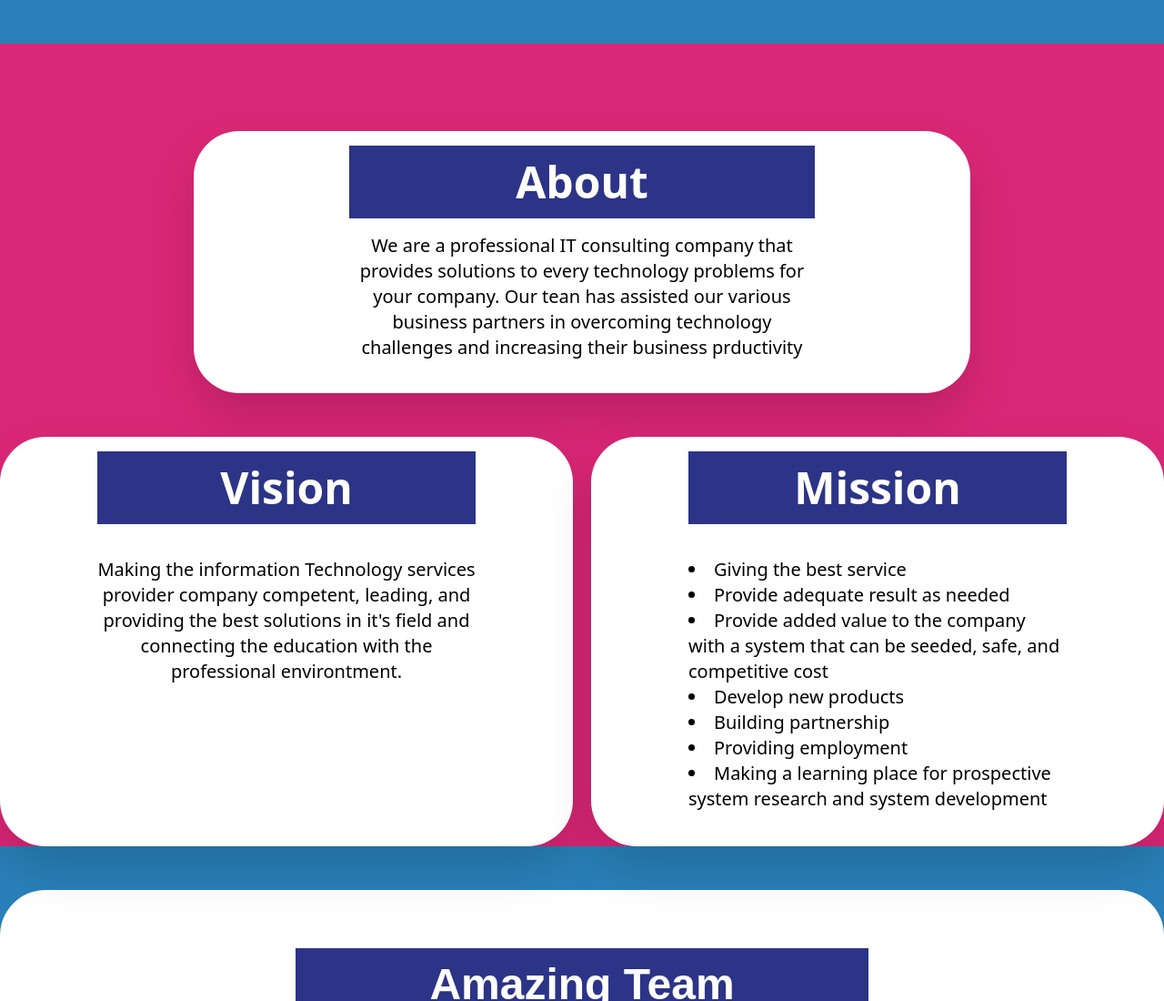
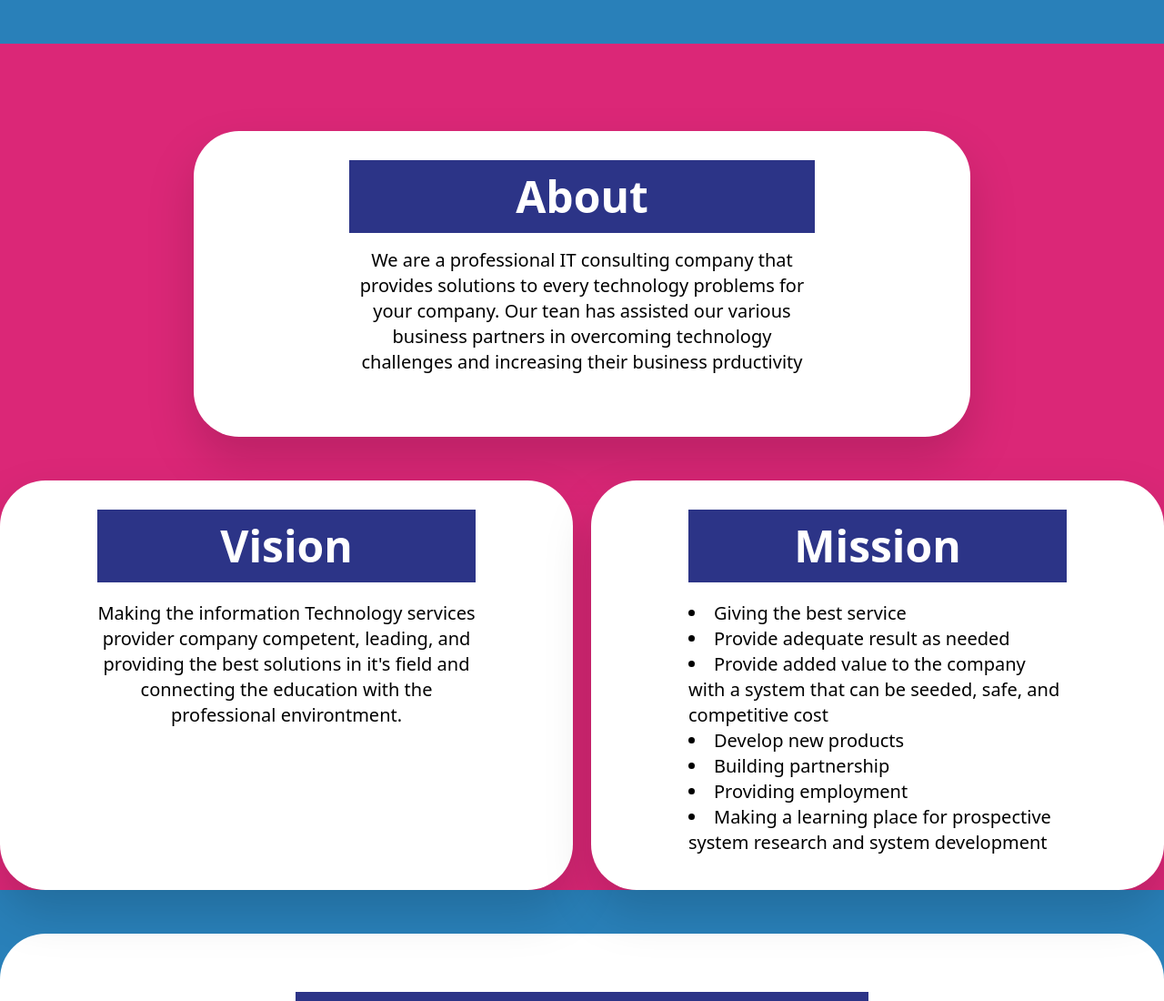
Before and after one commit to Paradiess-svg/TSK-web, a website: page public/index.html in a window 1280 px wide. Shown: the top 1100 px of the page at 91% size. Drawn offline with Linux system fonts and the light colour scheme.

Commit message:
membenarkan responsive mission dan menjadikan min-width: 483px

```diff
--- a/public/index.html
+++ b/public/index.html
@@ -10,19 +10,19 @@
   <link rel="stylesheet" href="https://kit.fontawesome.com/46197067d1.css" crossorigin="anonymous">
 </head>
 
-<body class="bg-warna2 min-w">
+<body class="bg-warna2 min-h-[483px]">
   <div class="container mx-auto sm:bg-black md:bg-green-600 lg:bg-yellow-400 xl:bg-pink-600">
 
     <!-- About -->
     <div class="grid grid-cols-12 my-12" id="about">
       <div
-        class="bg-white h-auto mt-24 col-start-2 col-span-10 grid grid-rows-3 grid-cols-10 rounded-[50px] drop-shadow-2xl xl:col-start-3 xl:col-span-8">
+        class="bg-white h-auto mt-24 col-start-2 col-span-10 grid grid-rows-3 grid-cols-10 rounded-2xl drop-shadow-2xl sm:rounded-[50px] xl:col-start-3 xl:col-span-8">
         <div
-          class="bg-warna6 h-14 mt-5 mb-0 col-start-4 col-span-4 flex items-center justify-center md:mt-8 md:h-20 md:col-start-3 md:col-span-6 xl:mt-4">
+          class="bg-warna6 h-14 mt-5 mb-0 col-start-4 col-span-4 flex items-center justify-center md:mt-8 md:h-20 md:col-start-3 md:col-span-6 xl:mt-8">
           <h1 class="text-white text-3xl font-bold md:text-5xl">About</h1>
         </div>
         <div
-          class="row-start-2 col-start-3 col-span-6 mt-3 mb-5 row-span-2 md:mt-4 md:col-start-3 md:col-span-6 md:mb-8 xl:mb-4">
+          class="row-start-2 col-start-3 col-span-6 mt-3 mb-5 row-span-2 md:mt-4 md:col-start-3 md:col-span-6 md:mb-8 xl:mb-8">
           <p class="text-center text-sm md:text-xl">
             We are a professional IT consulting company that provides
             solutions to every technology problems for your company. Our tean
@@ -38,11 +38,11 @@
     <div class="grid grid-flow-row grid-cols-12 gap-5 my-12" id="visionMission">
 
       <!-- vision -->
-      <div class="bg-white h-[400px] col-span-6 grid grid-cols-6 grid-rows-4 rounded-[50px] gap-3 drop-shadow-2xl md:grid-rows-5 md:h-[550px] lg:grid-rows-4 xl:h-[450px]" id="vision">
-        <div class="bg-warna6 h-14 mt-5 col-start-2 col-span-4 flex items-center justify-center md:h-20 md:mt-8 xl:mt-4">
+      <div class="bg-white h-auto  col-span-6 grid grid-rows-5 grid-cols-6 rounded-2xl gap-3 drop-shadow-2xl sm:h-[400px] sm:grid-rows-4 sm:rounded-[50px] md:grid-rows-5 md:h-[550px] lg:h-auto lg:grid-rows-4 xl:h-[450px]" id="vision">
+        <div class="bg-warna6 h-14 mt-5 col-start-2 col-span-4 flex items-center justify-center md:h-20 md:mt-8 xl:mt-8">
           <h1 class="text-white text-3xl my-auto font-bold md:text-5xl">Vision</h1>
         </div>
-        <div class="col-start-2 col-span-4 row-span-3 mb-5 md:mt-4 md:text-xl md:mb-8 md:row-span-4 lg:row-span-3 xl:mt-4">
+        <div class="col-start-2 col-span-4 row-span-4 text-sm mt-0 mb-5 sm:row-span-3 md:mt-4 md:text-xl md:mb-8 md:row-span-4 lg:row-span-3 xl:mt-4 xl:mb-8">
           <p class="text-center text-sm md:text-xl">
             Making the information Technology services provider company
             competent, leading, and providing the best solutions in it's field
@@ -53,11 +53,11 @@
       <!-- Vision END -->
 
       <!-- Mission -->
-      <div class="bg-white h-[400px] col-span-6 grid grid-rows-4 grid-cols-6 rounded-[50px] gap-3 drop-shadow-2xl md:grid-rows-5 md:h-[550px] lg:h-auto lg:grid-rows-4 xl:h-[450px]" id="mission">
-        <div class="bg-warna6 h-14 mt-5 col-start-2 col-span-4 flex items-center justify-center md:h-20 md:mt-8 xl:mt-4">
-          <h1 class="text-white text-3xl md:text-5xl font-bold">Mission<h1>
+      <div class="bg-white h-auto col-span-6 grid grid-rows-5 grid-cols-6 rounded-2xl gap-3 drop-shadow-2xl sm:h-[400px] sm:grid-rows-4 sm:rounded-[50px] md:grid-rows-5 md:h-[550px] lg:h-auto lg:grid-rows-4 xl:h-[450px]" id="mission">
+        <div class="bg-warna6 h-14 mt-5 col-start-2 col-span-4 flex items-center justify-center md:h-20 md:mt-8 xl:mt-8">
+          <h1 class="text-white text-3xl font-bold md:text-5xl">Mission<h1>
         </div>
-        <div class="col-start-2 col-span-4 row-span-3 text-sm mt-0 mb-5 md:mt-4 md:text-xl md:mb-8 md:row-span-4 lg:row-span-3 xl:mt-4">
+        <div class="col-start-2 col-span-4 row-span-4 text-sm mt-0 mb-5 sm:row-span-3 md:mt-4 md:text-xl md:mb-8 md:row-span-4 lg:row-span-3 xl:mt-4 xl:mb-8">
           <li>Giving the best service</li>
           <li>Provide adequate result as needed</li>
           <li>Provide added value to the company with a system that can be seeded, safe, and competitive cost</li>
@@ -74,7 +74,7 @@
 
   <!-- Amazing Team -->
   <div class="grid grid-cols-12 my-12 container mx-auto" id="amazingTeam">
-    <div class="bg-white h-[680px] col-span-12 grid grid-rows-4 grid-cols-12 rounded-[50px] gap-5">
+    <div class="bg-white h-[680px] col-span-12 grid grid-rows-4 grid-cols-12 rounded-2xl gap-5 sm:rounded-[50px]">
       <div class="bg-warna6 h-20 mt-16 col-start-4 col-span-6 z-10 flex items-center justify-center">
         <h1 class="text-white text-5xl font-Montserrat font-bold">Amazing Team</h1>
       </div>
```
Also changed, not shown: tailwind/output.css.
